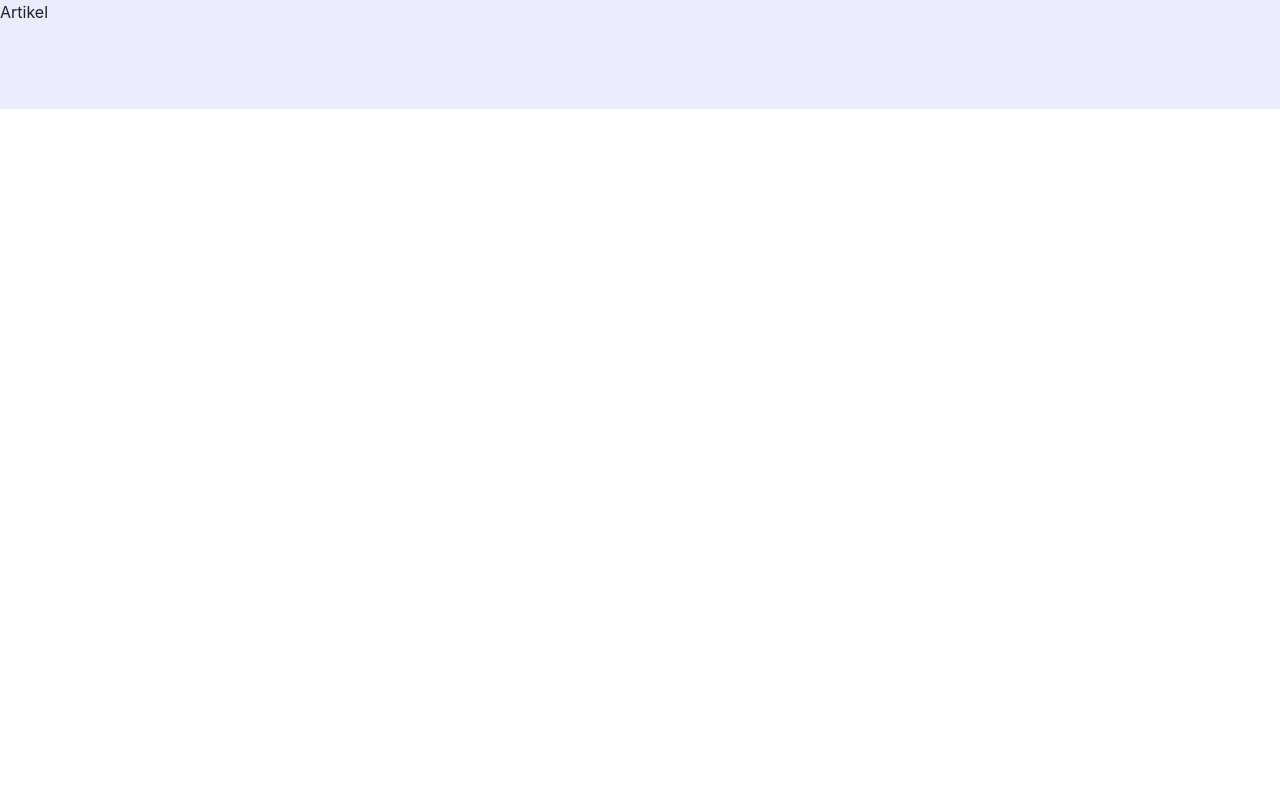
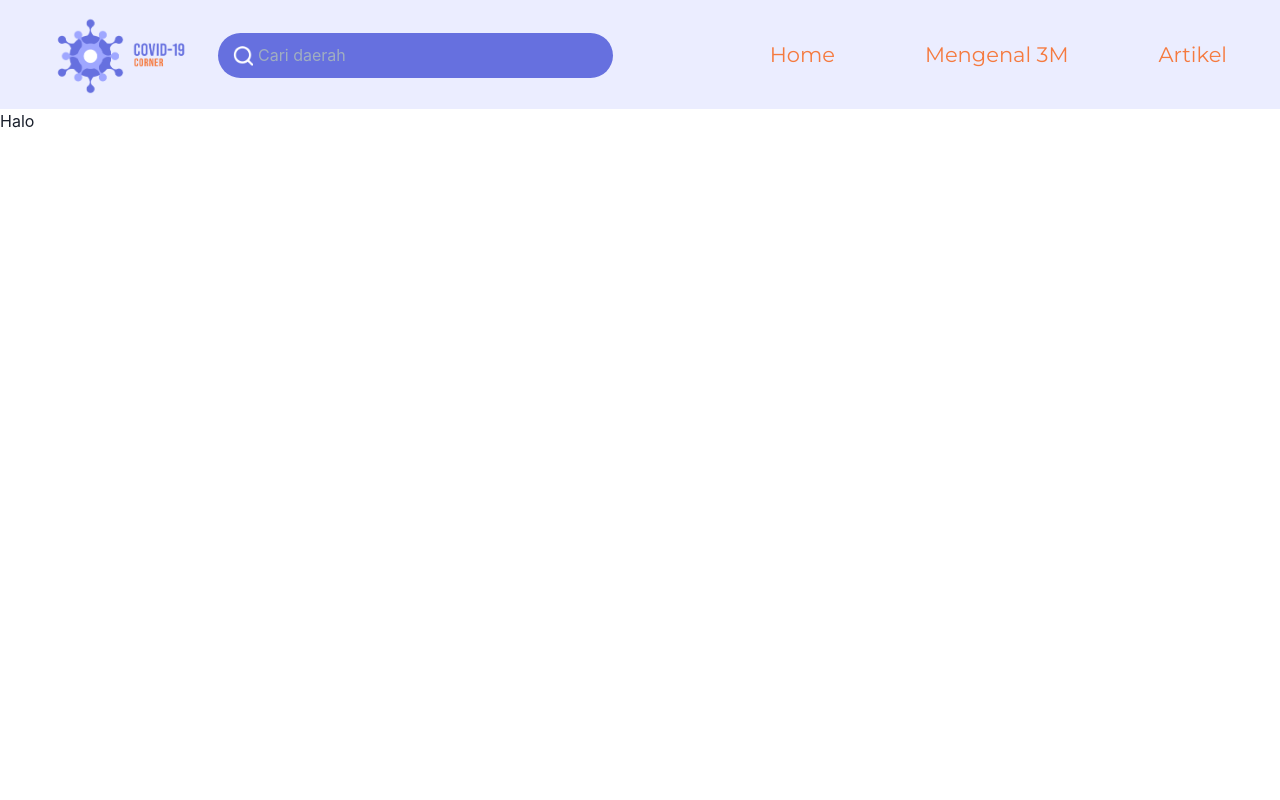
Before and after one commit to afdalabdallah/projectcoviddata, a React (Create React App) app: page / in a window 1280 px wide. Shown: the top 800 px of the page. Built offline with nearby package versions, Linux system fonts and the light colour scheme.

Commit message:
add navbar and function

```diff
--- a/src/components/ArtikelTitle.js
+++ b/src/components/ArtikelTitle.js
@@ -4,7 +4,7 @@ import React from 'react'
 
 function ArtikelTitle() {
     return (
-       <Box paddingLeft="102"  >
+       <Box paddingLeft="102" id="artikeltitle" >
            <Text
            fontSize="72"
            fontFamily="Montserrat"
--- /dev/null
+++ b/src/components/NavMenu.js
@@ -0,0 +1,33 @@
+import React from 'react'
+import { Box, HStack, StackItem, Text } from '@chakra-ui/layout'
+import { Link as LinkS } from 'react-scroll'
+import "@fontsource/montserrat";
+
+function NavMenu() {
+    return (
+        <HStack
+            color="#F57A3F"
+            fontFamily="Montserrat"
+            fontWeight="medium"
+            fontSize="21"
+            spacing="90px">
+            <StackItem>
+                <LinkS to="home" spy={true} smooth={true}  offset={-109}>
+                    <Text cursor="pointer"> Home</Text>
+                </LinkS>
+            </StackItem>
+            <StackItem>
+                <LinkS to="protokol" spy={true} smooth={true} cursor="pointer" offset={-205}>
+                    <Text cursor="pointer">Mengenal 3M</Text>
+                </LinkS>
+            </StackItem>
+            <StackItem>
+                <LinkS to="artikeltitle" spy={true} smooth={true} cursor="pointer" offset={-109}>
+                    <Text cursor="pointer">Artikel</Text>
+                </LinkS>
+            </StackItem>
+        </HStack>
+    )
+}
+
+export default NavMenu
--- /dev/null
+++ b/src/components/SearchInput.js
@@ -0,0 +1,34 @@
+import React from 'react'
+import { Image } from '@chakra-ui/image'
+import {
+    FormControl,
+    FormLabel,
+    Input,
+    Button,
+    InputGroup,
+    InputLeftElement} from "@chakra-ui/react";
+
+function SearchInput() {
+    return (
+        <FormControl>
+                <InputGroup>
+                    <InputLeftElement
+                        pointerEvents="none"
+                        children={<Image src='./sc_icon.png' h="20px" w="20px" marginLeft="32px" marginTop="6px" />} />
+                        <Input
+                        type="text"
+                        w="395px"
+                        marginLeft="11px"
+                        h="45px"
+                        color="white"
+                        bgColor="#6670DF"
+                        borderRadius="23px"
+                        borderWidth={0}
+                        placeholder="Cari daerah"
+                        />
+                </InputGroup>
+        </FormControl>
+    )
+}
+
+export default SearchInput
--- a/src/sections/Artikel.js
+++ b/src/sections/Artikel.js
@@ -3,7 +3,7 @@ import { Box } from '@chakra-ui/react'
 
 function Artikel() {
     return (
-        <Box height="400px" bgColor="#FFD6C3" marginBottom="200">
+        <Box id="artikel" height="400px" bgColor="#FFD6C3" marginBottom="200">
 
         </Box>
     )
--- a/src/sections/DataIndo.js
+++ b/src/sections/DataIndo.js
@@ -3,7 +3,7 @@ import React from 'react'
 
 function DataIndo() {
     return (
-        <Box height="556px" bgColor="#FFD6C3" marginBottom={185}>
+        <Box height="556px" bgColor="#FFD6C3" marginBottom={180}>
 
         </Box>
     )
--- a/src/sections/Home.js
+++ b/src/sections/Home.js
@@ -3,8 +3,8 @@ import React from 'react'
 
 function Home() {
     return (
-       <Box height={720}>
-
+       <Box height={720} id="home">
+           Halo
        </Box>
     )
 }
--- a/src/sections/Navbar.js
+++ b/src/sections/Navbar.js
@@ -1,13 +1,35 @@
-import { Box, Text } from '@chakra-ui/layout'
+import { Image } from '@chakra-ui/image'
+import { Box, HStack, StackItem, Text } from '@chakra-ui/layout'
 import React, {useRef} from 'react'
-import {scroller} from 'react-scroll'
+import { Link as LinkS } from 'react-scroll'
+import SearchInput from '../components/SearchInput';
+import "@fontsource/montserrat";
+import NavMenu from '../components/NavMenu';
 
 function Navbar() {
 
 
     return (
-        <Box height="109" bgColor="#EBEDFF" className="navbar">
-            <Text cursor="pointer">Artikel</Text>
+        <Box height="109" bgColor="#EBEDFF" className="navbar" paddingLeft="53px" paddingTop="16px" paddingRight="53px">
+            <HStack justify="space-between">
+                <StackItem>
+                    <HStack spacing="18px">
+                        <StackItem>
+                            <Image src='./LOGO_1.png' width="136px" height="78px"/>
+                        </StackItem>
+                        <StackItem>
+                            <SearchInput/>
+                        </StackItem>
+                    </HStack>
+                </StackItem>
+                <StackItem>
+                    <NavMenu/>
+                </StackItem>
+
+            </HStack>
+
+
+
         </Box>
     )
 }
--- a/src/sections/Protokol.js
+++ b/src/sections/Protokol.js
@@ -3,7 +3,7 @@ import React from 'react'
 
 function Protokol() {
     return (
-       <Box height="444px" bgColor="#EBEDFF">
+       <Box id="protokol" height="444px" bgColor="#EBEDFF">
 
        </Box>
     )
```
Also changed, not shown: public/sc_icon.png (added).
